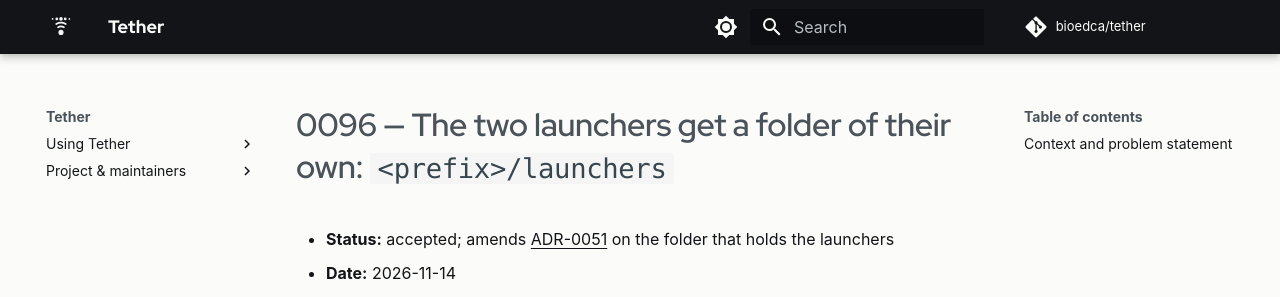
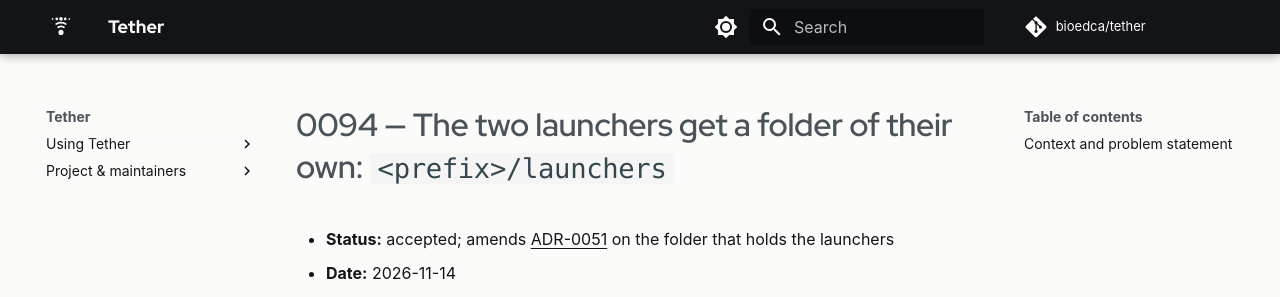
Before and after one commit to bioedca/tether, an MkDocs documentation site: the page built from docs/adr/0094-the-launchers-get-a-folder-of-their-own.md, in a window 1280 px wide and 900 px high. Shown: the top 297 px of the window. Built offline with MkDocs 1.6.1 and Material for MkDocs 9.7.7, drawn with Linux system fonts in a browser that asks for light colours; comment, search, counter and statistics services are not loaded; the version menu is left out.

Commit message:
docs(adr): renumber the launcher-folder record back to ADR-0094 (#492)
#257 moved to 0096, so this record takes 0094 again. Renumber only: the
file name, its heading, the index row and every cross-reference move; no
word of the decision changes.

```diff
--- a/docs/adr/0096-the-launchers-get-a-folder-of-their-own.md
+++ b/docs/adr/0094-the-launchers-get-a-folder-of-their-own.md
@@ -3,7 +3,7 @@
 SPDX-License-Identifier: GPL-3.0-or-later
 -->
 
-# 0096 — The two launchers get a folder of their own: `<prefix>/launchers`
+# 0094 — The two launchers get a folder of their own: `<prefix>/launchers`
 
 - **Status:** accepted; amends [ADR-0051](0051-installed-app-launch-surface.md) on the folder that holds the launchers
 - **Date:** 2026-11-14
```
Also changed, not shown: docs/adr/0051-installed-app-launch-surface.md (+1 -1 lines), docs/adr/README.md (+2 -2 lines), docs/packaging.md (+1 -1 lines), 8 other files.
